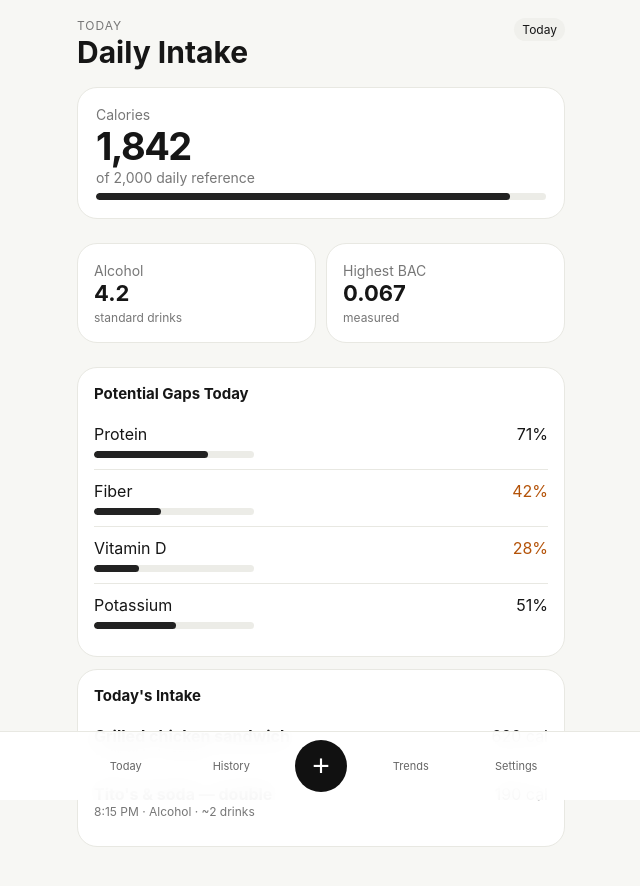
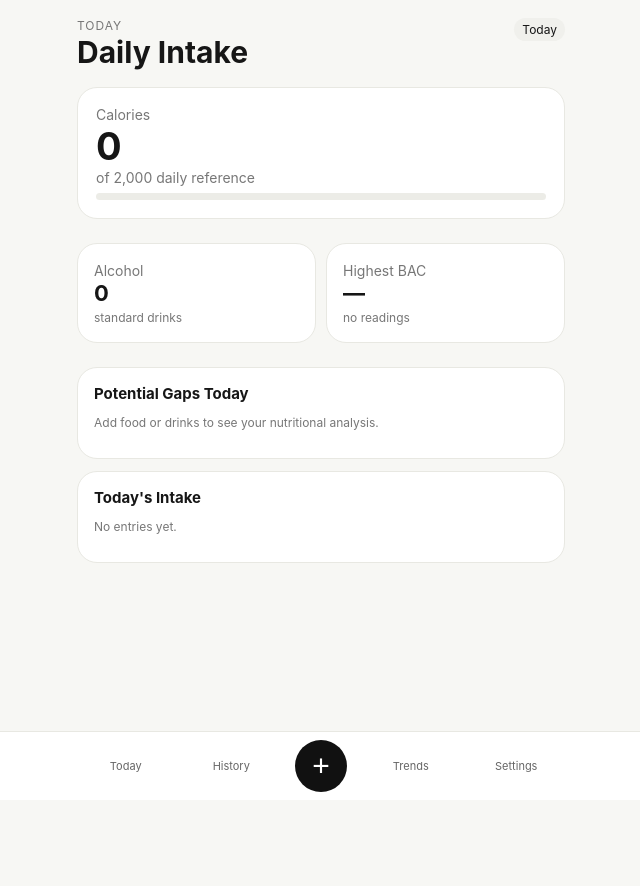
Before and after one commit to knutesteel/nutrition-tracker, a Next.js app: page / in a window 1280 px wide. Shown: the top 886 px of the page, without its empty margins (319-959 px from the left). After the commit the page ends 800 px from the top, so only its background shows below. Built offline with nearby package versions, Linux system fonts and the light colour scheme.

Commit message:
Remove sample data and add empty states

```diff
--- a/app/page.tsx
+++ b/app/page.tsx
@@ -1,3 +1,16 @@
 import AppShell from '@/components/AppShell'
-const nutrients:[string,number][]=[['Protein',71],['Fiber',42],['Vitamin D',28],['Potassium',51]]
-export default function Home(){return <AppShell><div className="top"><div><div className="eyebrow">Today</div><h1 className="title">Daily Intake</h1></div><span className="pill">Today</span></div><div className="card hero"><div className="sub">Calories</div><div className="big">1,842</div><div className="sub">of 2,000 daily reference</div><div className="bar"><span style={{width:'92%'}}/></div></div><div className="grid"><div className="card metric"><span className="sub">Alcohol</span><b>4.2</b><span className="tiny">standard drinks</span></div><div className="card metric"><span className="sub">Highest BAC</span><b>0.067</b><span className="tiny">measured</span></div></div><div className="card"><h3 className="section-title">Potential Gaps Today</h3>{nutrients.map(([n,p])=><div className="row" key={n}><div>{n}<div className="bar" style={{width:160}}><span style={{width:`${p}%`}}/></div></div><span className={p<50?'warn':''}>{p}%</span></div>)}</div><div className="card"><h3 className="section-title">Today's Intake</h3><div className="row"><div><b>Grilled chicken sandwich</b><div className="tiny">12:35 PM · 1 serving</div></div><span>620 cal</span></div><div className="row"><div><b>Tito's & soda — double</b><div className="tiny">8:15 PM · Alcohol · ~2 drinks</div></div><span>190 cal</span></div></div></AppShell>}
+
+export default function Home() {
+  return (
+    <AppShell>
+      <div className="top"><div><div className="eyebrow">Today</div><h1 className="title">Daily Intake</h1></div><span className="pill">Today</span></div>
+      <div className="card hero"><div className="sub">Calories</div><div className="big">0</div><div className="sub">of 2,000 daily reference</div><div className="bar"><span style={{ width: '0%' }} /></div></div>
+      <div className="grid">
+        <div className="card metric"><span className="sub">Alcohol</span><b>0</b><span className="tiny">standard drinks</span></div>
+        <div className="card metric"><span className="sub">Highest BAC</span><b>—</b><span className="tiny">no readings</span></div>
+      </div>
+      <div className="card"><h3 className="section-title">Potential Gaps Today</h3><p className="tiny">Add food or drinks to see your nutritional analysis.</p></div>
+      <div className="card"><h3 className="section-title">Today's Intake</h3><p className="tiny">No entries yet.</p></div>
+    </AppShell>
+  )
+}
```
